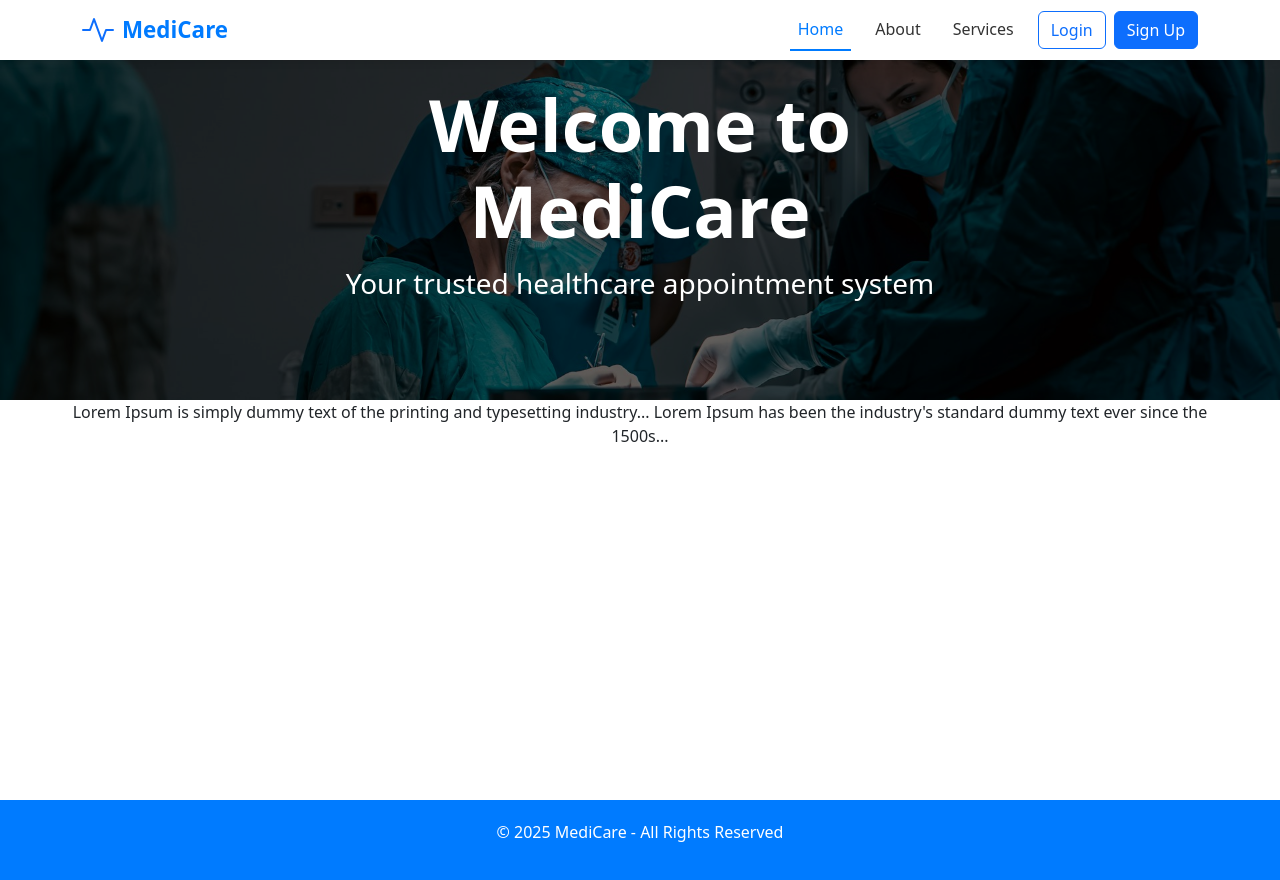
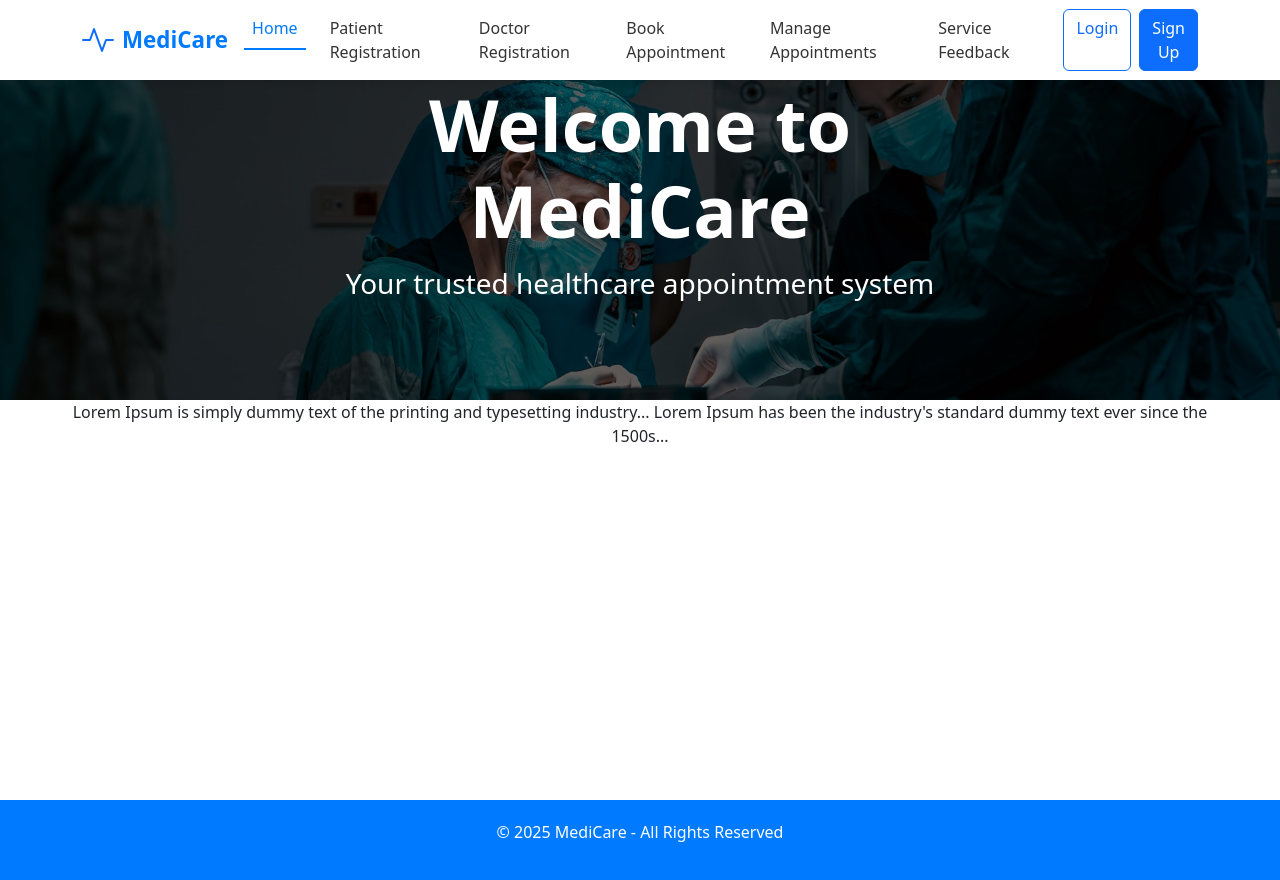
Before and after one commit to LakshanEdirisinghe/Patient-Appointment-Management-System, a plain HTML site: page index.html in a window 1280 px wide. Drawn offline with nearby package versions, Linux system fonts and the light colour scheme.

Commit message:
nav-bar links renamed

```diff
--- a/index.html
+++ b/index.html
@@ -35,8 +35,11 @@
             <div class="collapse navbar-collapse" id="navbarSupportedContent">
                 <ul class="navbar-nav ms-auto mb-2 mb-lg-0 gap-3">
                     <li class="nav-item"><a class="nav-link active" onclick="showSection('home')">Home</a></li>
-                    <li class="nav-item"><a class="nav-link" onclick="showSection('about')">About</a></li>
-                    <li class="nav-item"><a class="nav-link" onclick="showSection('services')">Services</a></li>
+                    <li class="nav-item"><a class="nav-link" onclick="showSection('patReg')">Patient Registration</a></li>
+                    <li class="nav-item"><a class="nav-link" onclick="showSection('docReg')">Doctor Registration</a></li>
+                    <li class="nav-item"><a class="nav-link" onclick="showSection('bookApp')">Book Appointment</a></li>
+                    <li class="nav-item"><a class="nav-link" onclick="showSection('appManage')">Manage Appointments</a></li>
+                    <li class="nav-item"><a class="nav-link" onclick="showSection('feedback')">Service Feedback</a></li>
                 </ul>
                 <div class="d-flex ms-lg-3 mt-2 mt-lg-0">
                     <a href="#" class="btn btn-outline-primary me-2">Login</a>
@@ -73,7 +76,7 @@
 
 
     <!-- ABOUT -->
-    <section id="about">
+    <section id="patReg">
         <h1>About</h1>
         <div class="container">
             <p class="bg-info">What is Lorem Ipsum?
```
